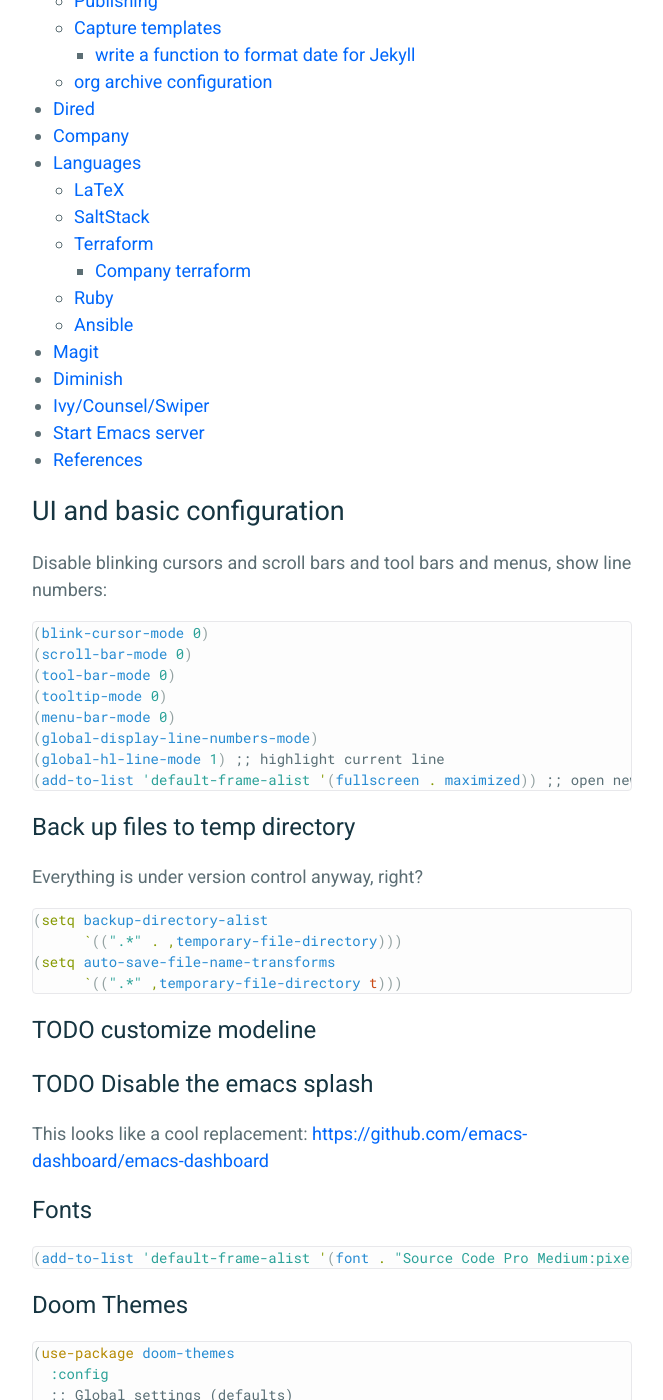
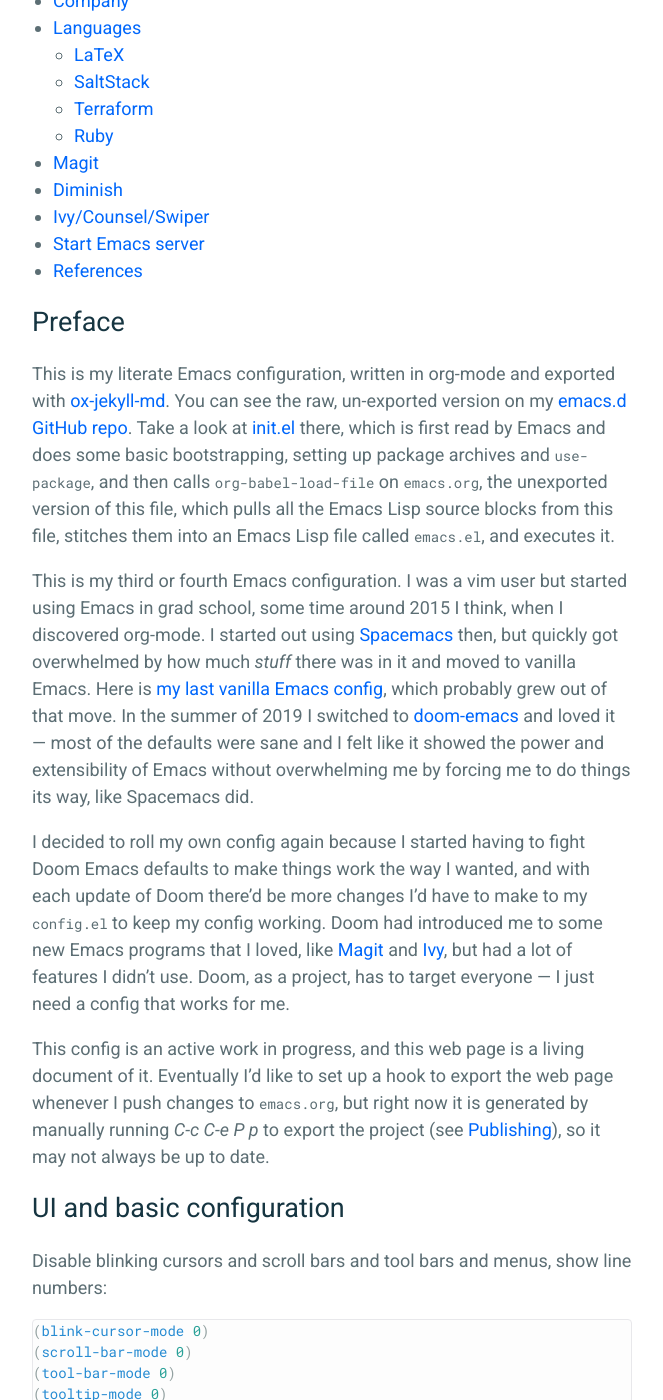
Before and after one commit to kylerjohnston/muumu.us, a Jekyll site: the page built from _pages/emacs.md, in a window 1280 px wide and 1400 px high, scrolled down 712 px. Shown: the whole window, without its empty margins (308-971 px from the left). Built offline with Jekyll 4.4.1, drawn with Linux system fonts in a browser that asks for light colours; some of the changed text lies outside the part shown.

Commit message:
Adds /emacs/ page

```diff
--- a/_includes/header.html
+++ b/_includes/header.html
@@ -3,6 +3,6 @@
         <h1>{{ site.description }}</h1>
     {% endif %}
     <p>
-        <a href="{{ "/" | prepend: site.baseurl }}">blog</a><span class="u-separate"></span><a href="{{ "/feed.xml" | prepend: site.baseurl }}">rss</a>
+        <a href="{{ "/" | prepend: site.baseurl }}">blog</a><span class="u-separate"></span><a href="/emacs/">emacs</a><span class="u-separate"></span><a href="{{ "/feed.xml" }}">rss</a>
     </p>
 </header>
--- a/_pages/emacs.md
+++ b/_pages/emacs.md
@@ -2,6 +2,7 @@
 title: "Emacs Configuration"
 date: 2020-02-15
 layout: post
+categories:
 tags:
 - emacs
 permalink: /emacs/
@@ -9,13 +10,10 @@
 
 # Table of Contents
 
+-   [Preface](#org683878f)
 -   [UI and basic configuration](#orga52c0f8)
-    -   [Back up files to temp directory](#org5698cbb)
-    -   [customize modeline](#org1e36abe)
-    -   [Disable the emacs splash](#org9f56dda)
     -   [Fonts](#org4ff28bc)
     -   [Doom Themes](#orge56c7b5)
-        -   [function to switch between light and dark mode](#org37d62e3)
 -   [Evil](#org84fe551)
 -   [Org mode](#org6e3133d)
     -   [Agenda](#org4a4167f)
@@ -23,22 +21,31 @@
     -   [Babel](#orgb844467)
     -   [Publishing](#orge466b98)
     -   [Capture templates](#org03821a3)
-        -   [write a function to format date for Jekyll](#org01bad15)
-    -   [org archive configuration](#org8d603d8)
 -   [Dired](#orga0e46d0)
 -   [Company](#org7cf23a8)
 -   [Languages](#org8f92288)
     -   [LaTeX](#org6d61f8c)
     -   [SaltStack](#org5aab32e)
     -   [Terraform](#org0762c5e)
-        -   [Company terraform](#org37c8798)
     -   [Ruby](#orgd43d610)
-    -   [Ansible](#org768cb2b)
 -   [Magit](#org50db5a2)
 -   [Diminish](#orgb920bc6)
 -   [Ivy/Counsel/Swiper](#orgfebc188)
 -   [Start Emacs server](#org410d691)
 -   [References](#orgf09d18f)
+
+
+<a id="org683878f"></a>
+
+# Preface
+
+This is my literate Emacs configuration, written in org-mode and exported with [ox-jekyll-md](https://github.com/gonsie/ox-jekyll-md). You can see the raw, un-exported version on my [emacs.d GitHub repo](https://github.com/kylerjohnston/emacs.d). Take a look at [init.el](https://github.com/kylerjohnston/emacs.d/blob/066ef819f41061230da541a5a6c481cd7c647409/init.el) there, which is first read by Emacs and does some basic bootstrapping, setting up package archives and `use-package`, and then calls `org-babel-load-file` on `emacs.org`, the unexported version of this file, which pulls all the Emacs Lisp source blocks from this file, stitches them into an Emacs Lisp file called `emacs.el`, and executes it.
+
+This is my third or fourth Emacs configuration. I was a vim user but started using Emacs in grad school, some time around 2015 I think, when I discovered org-mode. I started out using [Spacemacs](https://www.spacemacs.org/) then, but quickly got overwhelmed by how much *stuff* there was in it and moved to vanilla Emacs. Here is [my last vanilla Emacs config](https://github.com/kylerjohnston/dot-files/blob/ec3061b62d44a221bdb20a336b6da46430c352fd/emacs/.emacs.d/init.el), which probably grew out of that move. In the summer of 2019 I switched to [doom-emacs](https://github.com/hlissner/doom-emacs) and loved it &#x2014; most of the defaults were sane and I felt like it showed the power and extensibility of Emacs without overwhelming me by forcing me to do things its way, like Spacemacs did.
+
+I decided to roll my own config again because I started having to fight Doom Emacs defaults to make things work the way I wanted, and with each update of Doom there'd be more changes I'd have to make to my `config.el` to keep my config working. Doom had introduced me to some new Emacs programs that I loved, like [Magit](https://magit.vc/) and [Ivy](https://github.com/abo-abo/swiper), but had a lot of features I didn't use. Doom, as a project, has to target everyone &#x2014; I just need a config that works for me.
+
+This config is an active work in progress, and this web page is a living document of it. Eventually I'd like to set up a hook to export the web page whenever I push changes to `emacs.org`, but right now it is generated by manually running *C-c C-e P p* to export the project (see [Publishing](#orge466b98)), so it may not always be up to date.
 
 
 <a id="orga52c0f8"></a>
@@ -55,15 +62,11 @@
 (menu-bar-mode 0)
 (global-display-line-numbers-mode)
 (global-hl-line-mode 1) ;; highlight current line
-(add-to-list 'default-frame-alist '(fullscreen . maximized)) ;; open new frames full screen
+(add-to-list 'default-frame-alist
+	     '(fullscreen . maximized)) ;; open new frames full screen
 {% endhighlight %}
 
-
-<a id="org5698cbb"></a>
-
-## Back up files to temp directory
-
-Everything is under version control anyway, right?
+Stop cluttering working directories with back up files and save them to `/tmp/`. Everything is under version control anyway, right?
 
 {% highlight emacs-lisp %}
 (setq backup-directory-alist
@@ -73,24 +76,13 @@
 {% endhighlight %}
 
 
-<a id="org1e36abe"></a>
-
-## TODO customize modeline
-
-
-<a id="org9f56dda"></a>
-
-## TODO Disable the emacs splash
-
-This looks like a cool replacement: [https://github.com/emacs-dashboard/emacs-dashboard](https://github.com/emacs-dashboard/emacs-dashboard)
-
-
 <a id="org4ff28bc"></a>
 
 ## Fonts
 
 {% highlight emacs-lisp %}
-(add-to-list 'default-frame-alist '(font . "Source Code Pro Medium:pixelsize=15:foundry=ADBO:weight=normal:slant=normal:width=normal:spacing=100:scalable=true"))
+(add-to-list 'default-frame-alist
+	     '(font . "Source Code Pro Medium:pixelsize=15:foundry=ADBO:weight=normal:slant=normal:width=normal:spacing=100:scalable=true"))
 {% endhighlight %}
 
 
@@ -114,11 +106,6 @@
 {% endhighlight %}
 
 
-<a id="org37d62e3"></a>
-
-### TODO function to switch between light and dark mode
-
-
 <a id="org84fe551"></a>
 
 # Evil
@@ -188,12 +177,19 @@
 (setq-default org-catch-invisible-edits 'smart)
 {% endhighlight %}
 
+Keybindings:
+
+{% highlight emacs-lisp %}
+(global-set-key (kbd "C-c l") 'org-store-link)
+(global-set-key (kbd "C-c C-l") 'org-insert-link)
+{% endhighlight %}
+
 
 <a id="orgb844467"></a>
 
 ## Babel
 
-By default babel will only allow you to execute emacs-lisp source code blocks. You can enable babel to allow execution of code blocks in a bunch of different languages though &#x2014; a full list is here: <https://orgmode.org/manual/Languages.html#Languages>
+By default Babel will only allow you to execute `emacs-lisp` source code blocks. You can enable Babel to allow execution of code blocks in a bunch of different languages though &#x2014; a full list is here: <https://orgmode.org/manual/Languages.html#Languages>
 
 {% highlight emacs-lisp %}
 (setq org-src-tab-acts-natively t)
@@ -251,16 +247,6 @@
       '(("b" "Blog" entry (file+headline "~/org/inbox.org" "Blog ideas")
 	 "* TITLE\n#+TITLE:\n#+DATE: %t\n#+JEKYLL_TAGS:\n#+JEKYLL_LAYOUT: post\n\n%?")))
 {% endhighlight %}
-
-
-<a id="org01bad15"></a>
-
-### TODO write a function to format date for Jekyll
-
-
-<a id="org8d603d8"></a>
-
-## TODO org archive configuration
 
 
 <a id="orga0e46d0"></a>
@@ -336,13 +322,6 @@
 {% endhighlight %}
 
 
-<a id="org37c8798"></a>
-
-### TODO Company terraform
-
-<https://melpa.org/#/company-terraform>
-
-
 <a id="orgd43d610"></a>
 
 ## Ruby
@@ -354,7 +333,11 @@
   :ensure t
   :init
   (add-to-list 'auto-mode-alist
-	     '("\\(?:\\.rb\\|ru\\|rake\\|thor\\|jbuilder\\|gemspec\\|podspec\\|/\\(?:Gem\\|Rake\\|Cap\\|Thor\\|Vagrant\\|Guard\\|Pod\\)file\\)\\'" . enh-ruby-mode)))
+	       '("\\(?:\\.rb\\|ru\\|rake\\|thor\\|jbuilder\\|gemspec\\|podspec\\|/\\(?:Gem\\|Rake\\|Cap\\|Thor\\|Vagrant\\|Guard\\|Pod\\)file\\)\\'" . enh-ruby-mode))
+  (add-to-list 'interpreter-mode-alist
+	       '("ruby" . enh-ruby-mode))
+  (add-to-list 'org-src-lang-modes
+	       '("enh-ruby" . ruby)))
 {% endhighlight %}
 
 flymake-ruby for syntax checking.
@@ -364,11 +347,6 @@
   :ensure t
   :hook (enh-ruby-mode . flymake-ruby-load))
 {% endhighlight %}
-
-
-<a id="org768cb2b"></a>
-
-## TODO Ansible
 
 
 <a id="org50db5a2"></a>
```
Also changed, not shown: other parts of _pages/emacs.md (+3 -1 lines).
